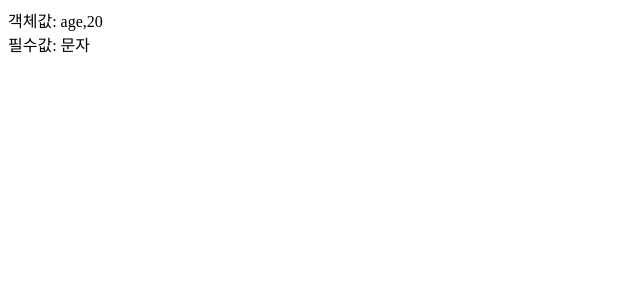
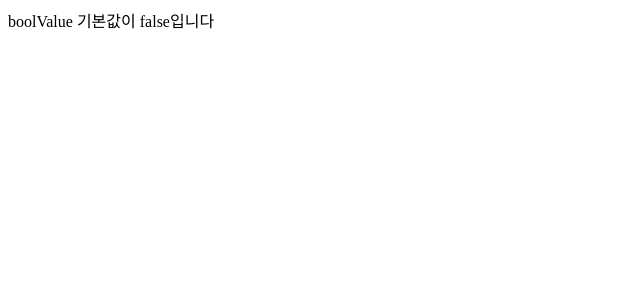
Before and after one commit to ingHHK/doit_react_study, a React (Create React App) app in the folder do-it-example/: page / in a window 1280 px wide. Shown: the top 300 px of the page, without its empty margins (0-640 px from the left). Built offline with nearby package versions, Linux system fonts and the light colour scheme.

Commit message:
프로퍼티에 기본값 지정하기

```diff
--- /dev/null
+++ b/do-it-example/src/03/DefaultPropsComponent.jsx
@@ -0,0 +1,32 @@
+import React from 'react';
+import PropTypes from 'prop-types';
+
+class DefaultPropsComponent extends React.Component {
+  render() {
+    let message1 = '';
+    if (this.props.boolValue === false) {
+      message1 = 'boolValue 기본값이 false입니다';
+    }
+    let message2 = '';
+    if (this.props.boolValueWithoutDefault === false) {
+      message2 = 'boolValueWithoutDefault 기본값이 false입니다';
+    }
+    return (
+      <div className="message-container">
+        {message1}
+        {message2}
+      </div>
+    );
+  }
+}
+
+DefaultPropsComponent.propTypes = {
+  boolValue: PropTypes.bool,
+  boolValueWithoutDefault: PropTypes.bool,
+};
+
+DefaultPropsComponent.defaultProps = {
+  boolValue: false,
+};
+
+export default DefaultPropsComponent;
--- a/do-it-example/src/App.jsx
+++ b/do-it-example/src/App.jsx
@@ -1,11 +1,11 @@
 import React from 'react';
-import ChildComponent2 from './03/ChildComponent2';
+import DefaultPropsComponent from './03/DefaultPropsComponent';
 
 class App extends React.Component {
   render() {
     return (
       <div>
-        <ChildComponent2 objValue={{ age: 20 }} requiredStringValue="문자" />
+        <DefaultPropsComponent />
       </div>
     );
   }
```
